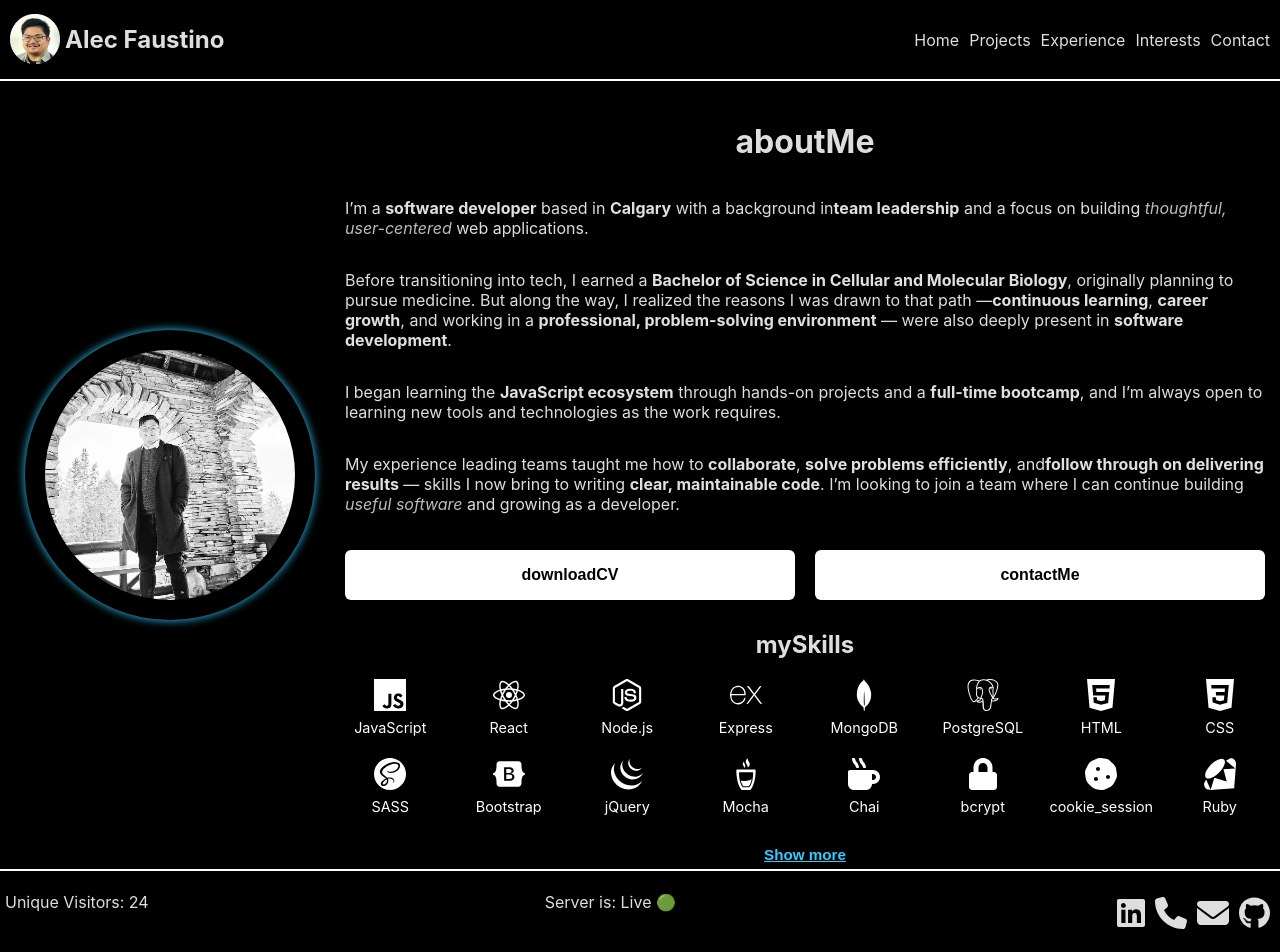
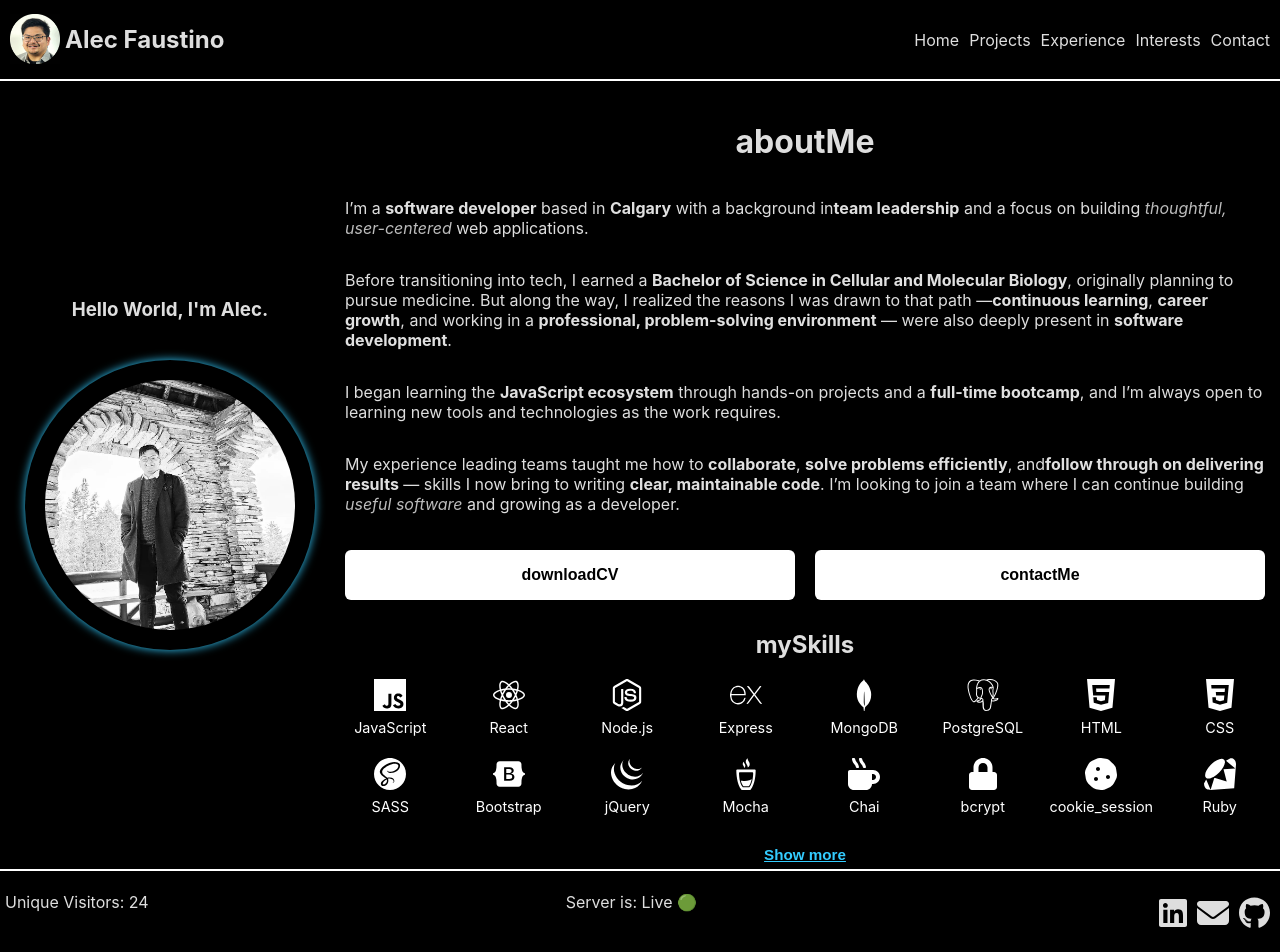
Before and after one commit to alecfaustino/portfolio, a React (Vite) app in the folder frontend/: page / in a window 1280 px wide. Shown: the top 952 px of the page. Built offline with nearby package versions, Linux system fonts and the light colour scheme.

Commit message:
add button functionalityand new h3

```diff
--- a/frontend/src/App.jsx
+++ b/frontend/src/App.jsx
@@ -12,11 +12,13 @@ function App() {
   return (
     <>
       <Navigation topic={topic} selectTopic={selectTopic} />
-      {topic === "landing" && <Landing />}
+      {topic === "landing" && (
+        <Landing topic={topic} selectTopic={selectTopic} />
+      )}
       {topic === "projects" && <h1>Projects</h1>}
       {topic === "experience" && <h1>Experience</h1>}
       {topic === "interests" && <h1>Interests</h1>}
-      {topic === "contact" && <h1>Contact</h1>}
+      {topic === "contact" && <h1>Contact Page Coming Soon</h1>}
       <Footer />
     </>
   );
--- a/frontend/src/components/Footer.jsx
+++ b/frontend/src/components/Footer.jsx
@@ -2,7 +2,7 @@ import React from "react";
 import "../styles/Footer.scss";
 import { FontAwesomeIcon } from "@fortawesome/react-fontawesome";
 import { faGithub, faLinkedin } from "@fortawesome/free-brands-svg-icons";
-import { faPhone, faEnvelope } from "@fortawesome/free-solid-svg-icons";
+import { faEnvelope } from "@fortawesome/free-solid-svg-icons";
 
 const Footer = () => {
   return (
@@ -17,16 +17,22 @@ const Footer = () => {
         <div className="footer_logo_container">
           <ul>
             <li className="footer_contact_logos">
-              <FontAwesomeIcon icon={faLinkedin} size="2x" />
+              <a
+                href="https://www.linkedin.com/in/alecfaustino/"
+                target="_blank">
+                <FontAwesomeIcon icon={faLinkedin} size="2x" />
+              </a>
             </li>
             <li className="footer_contact_logos">
-              <FontAwesomeIcon icon={faPhone} size="2x" />
+              <a href="mailto:alecfaustino9@gmail.com">
+                <FontAwesomeIcon icon={faEnvelope} size="2x" />
+              </a>
             </li>
+
             <li className="footer_contact_logos">
-              <FontAwesomeIcon icon={faEnvelope} size="2x" />
-            </li>
-            <li className="footer_contact_logos">
-              <FontAwesomeIcon icon={faGithub} size="2x" />
+              <a href="https://github.com/alecfaustino" target="_blank">
+                <FontAwesomeIcon icon={faGithub} size="2x" />
+              </a>
             </li>
           </ul>
         </div>
--- a/frontend/src/components/Landing.jsx
+++ b/frontend/src/components/Landing.jsx
@@ -20,13 +20,22 @@ import {
 import { FaCookie, FaLock, FaMugHot, FaExchangeAlt } from "react-icons/fa";
 import { useState } from "react";
 
-const Landing = () => {
+const Landing = ({ selectTopic }) => {
   const [showAll, setShowAll] = useState(false);
   const toggleShowAll = () => setShowAll((prev) => !prev);
+  const handleDownload = () => {
+    const link = document.createElement("a");
+    link.href = "../../public/Resume2025.pdf";
+    link.download = "My_Resume.pdf";
+    document.body.appendChild(link);
+    link.click();
+    document.body.removeChild(link);
+  };
   return (
     <>
       <div className="landing_main_container">
         <div className="landing_image_container">
+          <h3>Hello World, I'm Alec.</h3>
           <img className="landing_main_img" src="../../public/mainphoto.jpg" />
         </div>
         <div className="landing_interactive_container">
@@ -67,8 +76,15 @@ const Landing = () => {
             </p>
           </section>
           <div className="landing_contact_buttons_container">
-            <button className="landing_buttons">downloadCV</button>
-            <button className="landing_buttons">contactMe</button>
+            <button onClick={handleDownload} className="landing_buttons">
+              downloadCV
+            </button>
+
+            <button
+              onClick={() => selectTopic("contact")}
+              className="landing_buttons">
+              contactMe
+            </button>
           </div>
           <div className="landing_facts_button_container">
             <div className="landing_skills">
--- a/frontend/src/styles/Footer.scss
+++ b/frontend/src/styles/Footer.scss
@@ -10,6 +10,10 @@
 
 }
 
+.footer_logo_container a {
+  color: inherit;
+}
+
 .footer_logo_container ul {
   display: flex;
 }
--- a/frontend/src/styles/Landing.scss
+++ b/frontend/src/styles/Landing.scss
@@ -72,12 +72,6 @@
   border-radius: 6px;
   height: 50px;
   cursor: pointer;
-  // border: 2px solid #fff;
-  // font-size: 1rem;
-  // font-weight: 500;
-  // transition: all 0.3s ease;
-
-  // Option 2
   background-color: #fff;
   color: #000;
   border: none;
@@ -86,30 +80,11 @@
   box-shadow: 0 0 0px rgba(255, 255, 255, 0);
   transition: all 0.3s ease, transform 0.2s ease;
 
-  // Option 3
-  // background-color: transparent;
-  // color: #fff;
-  // font-size: 1rem;
-  // border: 2px solid #888;
-  // border-radius: 50px;
-  // transition: all 0.25s ease;
-
-
-
 }
 
 .landing_buttons:hover {
-  // background: #fff;
-  // color: #000;
-
-  // Option 2
   box-shadow: 0 0 4px 2px rgba(51, 204, 255, 1);
   transform: scale(1.02);
-
-  // Option 3
-  // background-color: #fff;
-  // color: #000;
-  // border-color: #fff;
 }
 
 .landing_skills {
@@ -125,6 +100,7 @@
   grid-template-columns: repeat(auto-fit, minmax(100px, 1fr));
   gap: 0.5rem;
   justify-items: center;
+  transition: max-height 0.6s ease;
 }
 
 .tech_icon {
@@ -133,7 +109,7 @@
   align-items: center;
   color: white;
   font-size: 2rem;
-  transition: transform 0.2s ease-in-out;
+  transition: transform 1.2s ease-in-out;
 }
 
 .tech_icon p {
@@ -149,12 +125,12 @@
 .tech_icons_grid.collapsed {
   max-height: 150px;
   overflow: hidden;
-  transition: max-height 0.3s ease;
+  transition: max-height 0.6s ease;
 }
 
 .tech_icons_grid.expanded {
-  max-height: 1000px;
-  transition: max-height 0.3s ease;
+  max-height: 400px;
+  transition: max-height 0.6s ease;
 }
 
 .show_more_btn {
```
Also changed, not shown: 1 other file (tests, documents, lock files or other folders).
